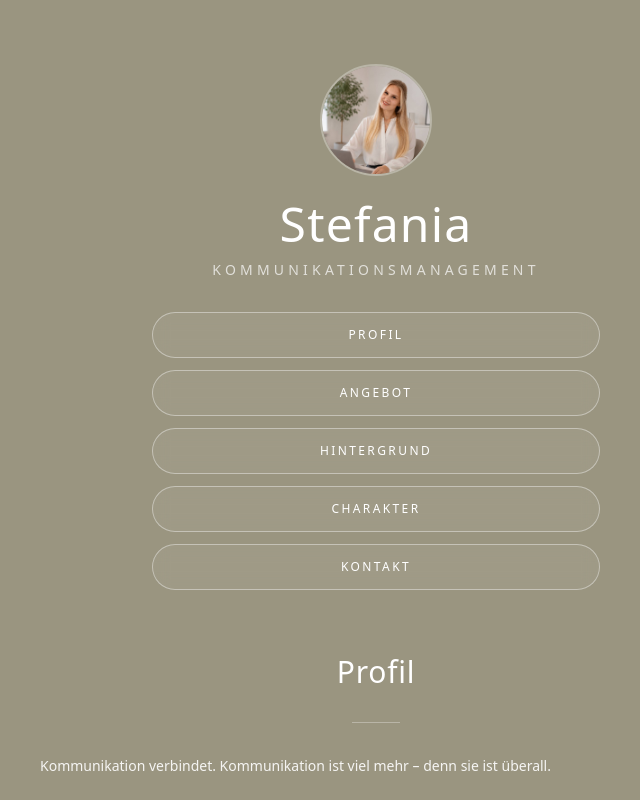
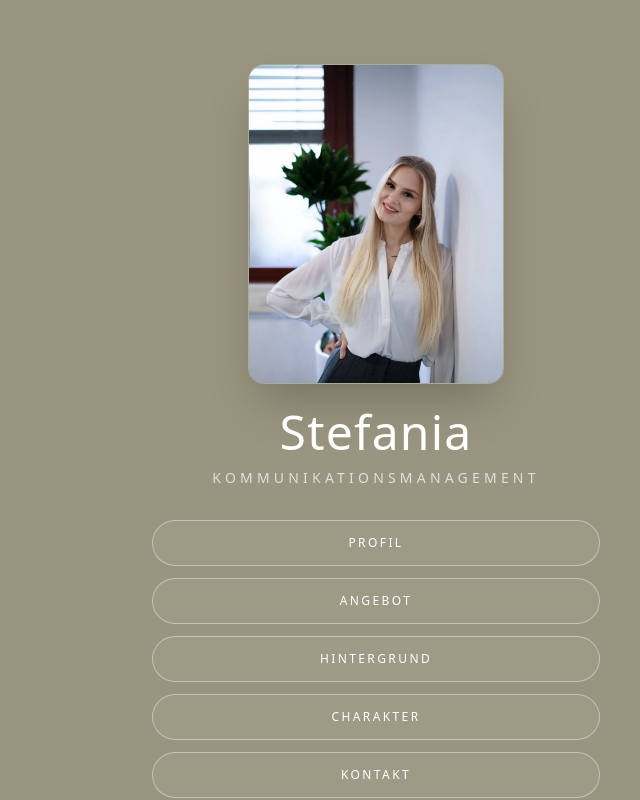
Before and after one commit to StefaniaMaDolak/stefania-dolak-charactercard, a Next.js app: page / in a window 1280 px wide. Shown: the top 800 px of the page, without its empty margins (264-904 px from the left). Built offline with nearby package versions, Linux system fonts and the light colour scheme.

Commit message:
ECHTES PORTRAIT: Professionelles Foto als Hero, KI-Bilder entfernt

```diff
--- a/src/app/page.tsx
+++ b/src/app/page.tsx
@@ -19,10 +19,10 @@ export default function Home() {
 
   return (
     <main className="min-h-screen text-white font-sans" style={{ backgroundColor: '#9A9580' }}>
-      {/* HERO — Dezentes rundes Bild mit Name */}
+      {/* HERO — Echtes Portrait, elegant */}
       <section className="py-16 px-6 text-center">
-        <div className="max-w-md mx-auto">
-          <div className="w-28 h-28 mx-auto mb-6 rounded-full overflow-hidden border-2 border-white/30">
+        <div className="max-w-sm mx-auto">
+          <div className="w-64 h-80 mx-auto mb-6 rounded-2xl overflow-hidden border border-white/20 shadow-2xl">
             <img
               src="/hero.jpg"
               alt="Stefania Dolak"
```
Also changed, not shown: public/hero-alt.jpg (added), public/hero.jpg.
